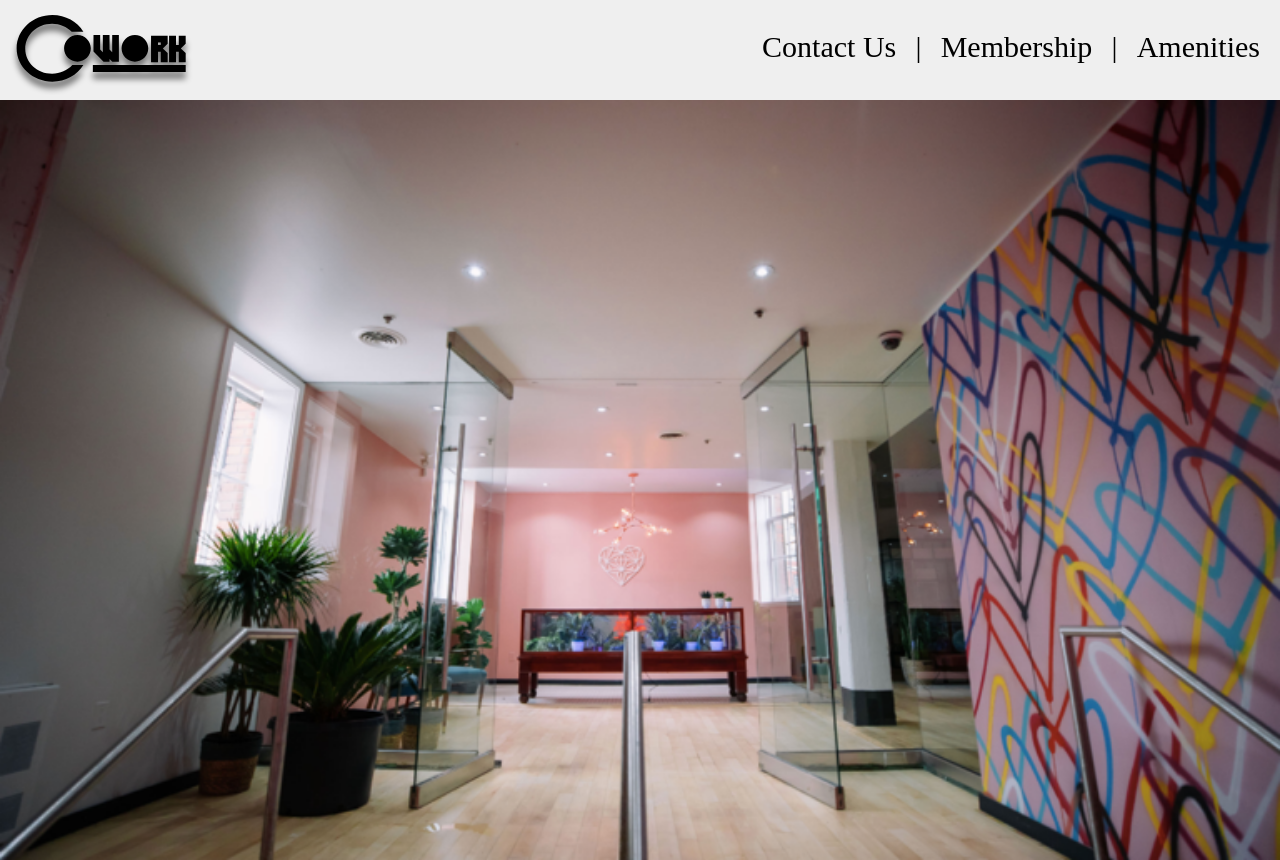
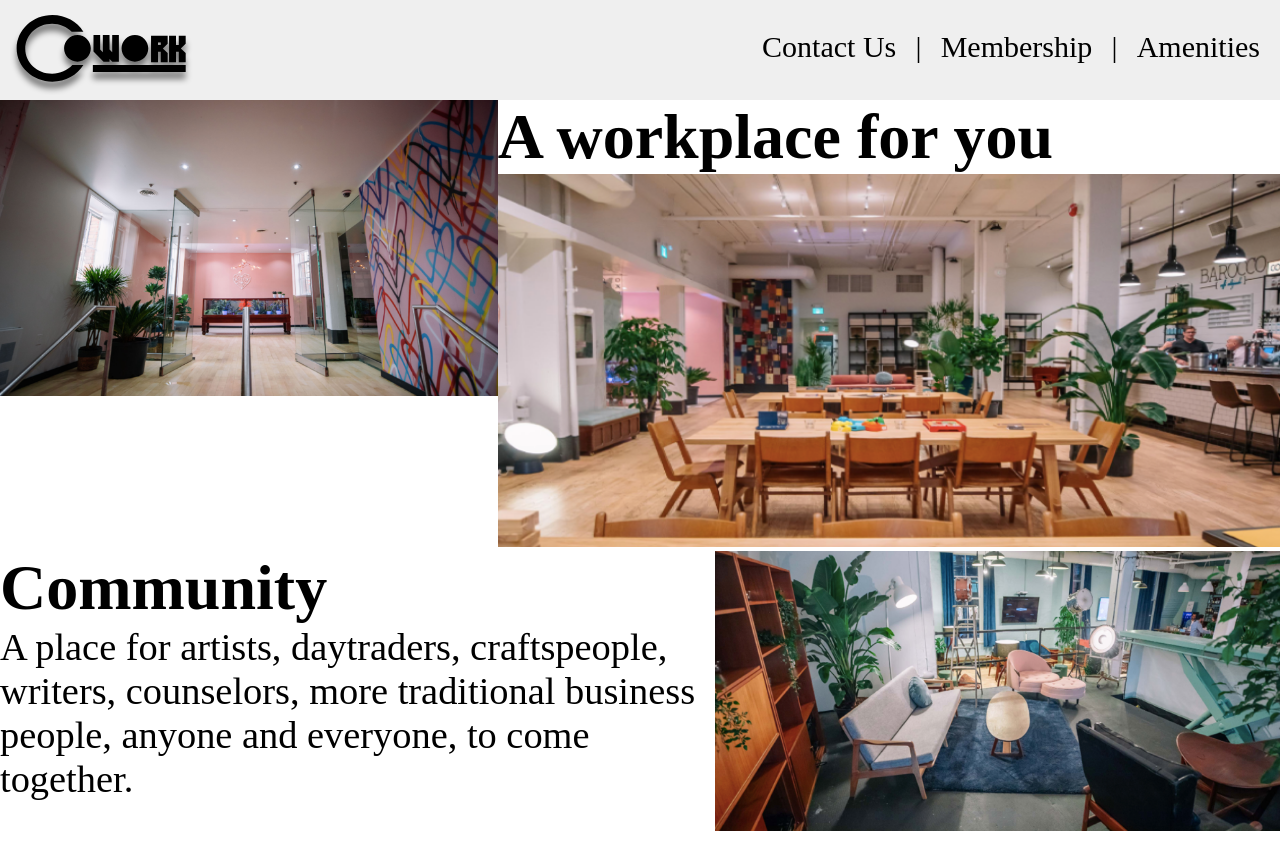
Before and after one commit to beepboopbitch/start-up, a website built with webpack: page src/index.html in a window 1280 px wide. Shown: the top 860 px of the page. After the commit the page ends 831 px from the top, so only its background shows below. Built offline with nearby package versions, Linux system fonts and the light colour scheme.

Commit message:
add grid layout for desktop version

```diff
--- a/src/index.html
+++ b/src/index.html
@@ -31,16 +31,18 @@
     </header>
     <section>
       <div class="grid-container">
-        <div class="grid-item">
+        <div class="grid-item gi1">
           <img src="assets/img/grid1.png" alt="">
         </div>
-        <div class="grid-item">
+        <div class="grid-item gi2">
           <h1>A workplace for you</h1>
           <img src="assets/img/grid2.png" alt="">
         </div>
-        <div class="grid-item">
-          <h1>Community</h1>
-          <p>A place for artists, daytraders, craftspeople, writers, counselors, more traditional business people, anyone and everyone, to come together.</p>
+        <div class="grid-item gi3">
+          <div class="">
+            <h1>Community</h1>
+            <p>A place for artists, daytraders, craftspeople, writers, counselors, more traditional business people, anyone and everyone, to come together.</p>
+          </div>
           <img src="assets/img/grid3.png" alt="">
         </div>
       </div>
--- a/src/sass/styles.scss
+++ b/src/sass/styles.scss
@@ -2,6 +2,7 @@
 * {
   margin: 0;
   padding: 0;
+  // border: 2px solid red;
 }
 
 @mixin mQ($arg){
@@ -56,7 +57,6 @@ header {
 }
 
 .pages {
-
   display: flex;
   flex-direction: row;
   font-size: 40px;
@@ -82,14 +82,48 @@ header {
 }
 
 .grid-container {
+  display: grid;
+  grid-template-columns: auto;
+  @include mQLG(768px) {
+    grid-template-columns: auto auto;
+    grid-template-areas: "gi1 gi2" "gi3 gi3";
+  }
+  .gi1 { grid-area: gi1; }
+  .gi2 { grid-area: gi2; }
+  .gi3 { grid-area: gi3; }
+  .gi1 {
+    margin-top: 10vw;
+    @include mQLG(768px) {
+      margin: 0;
+      height: 280px;
+    }
+  }
+  .gi3 {
+    display: flex;
+    flex-direction: row;
+    @include mQLG(768px) {
+      height: 280px;
+    }
+  }
   .grid-item {
+    @include mQLG(768px) {
+      margin: 0;
+    }
     h1 {
       font-size: 10vw;
       margin: 5vw 0 5vw 5vw;
+      @include mQLG(768px) {
+        font-size: 5vw;
+        margin: 0;
+      }
     }
     p {
       font-size: 8vw;
       margin: 0 0 5vw 5vw;
+      @include mQLG(768px) {
+        font-size: 3vw;
+        margin: 0;
+      }
     }
     img {
       width: 100%;
```
